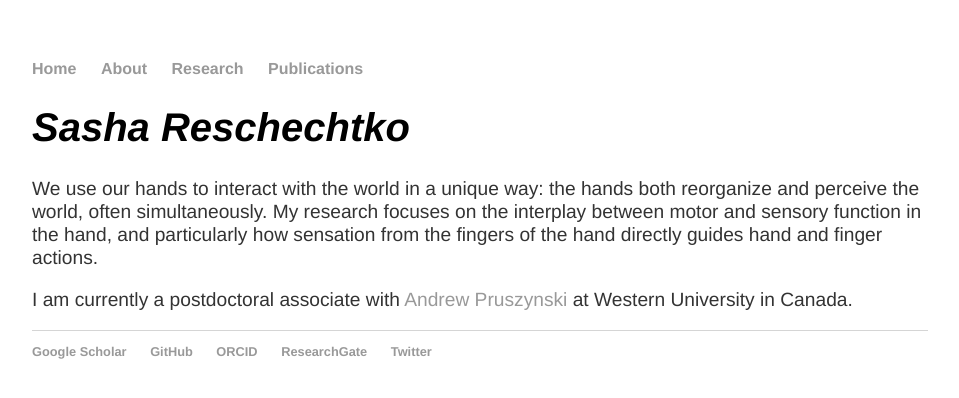
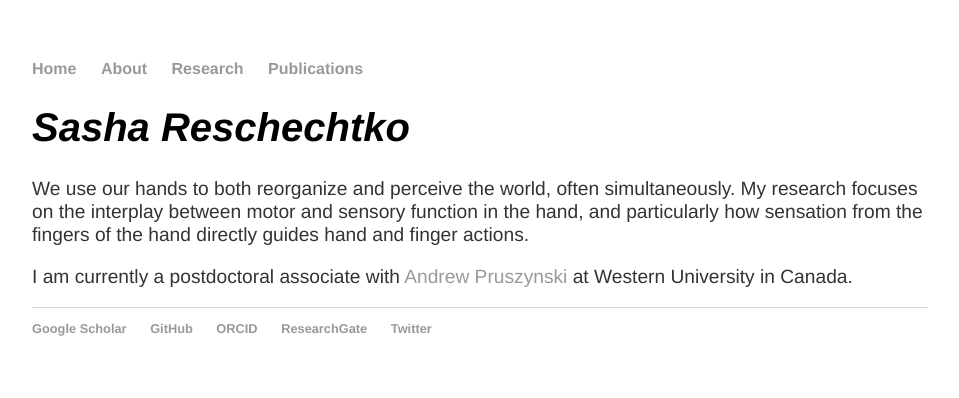
Before and after one commit to sreschechtko/sreschechtko.github.io, a Jekyll site: the page built from index.html, in a window 1280 px wide. Shown: the top 398 px of the page, without its empty margins (160-1119 px from the left). Built offline with Jekyll 4.4.1, drawn with Linux system fonts in a browser that asks for light colours.

Commit message:
Update index.html

```diff
--- a/index.html
+++ b/index.html
@@ -4,6 +4,6 @@
 ---
 <div class="blurb">
 	<h1>Sasha Reschechtko</h1>
-	<p>We use our hands to interact with the world in a unique way: the hands both reorganize and perceive the world, often simultaneously. My research focuses on the interplay between motor and sensory function in the hand, and particularly how sensation from the fingers of the hand directly guides hand and finger actions. </p>
+	<p>We use our hands to both reorganize and perceive the world, often simultaneously. My research focuses on the interplay between motor and sensory function in the hand, and particularly how sensation from the fingers of the hand directly guides hand and finger actions. </p>
 	<p>I am currently a postdoctoral associate with <a href="http://www.pruszynskilab.com/" target = "_blank">Andrew Pruszynski</a> at Western University in Canada.</p>
 </div><!-- /.blurb -->
```
